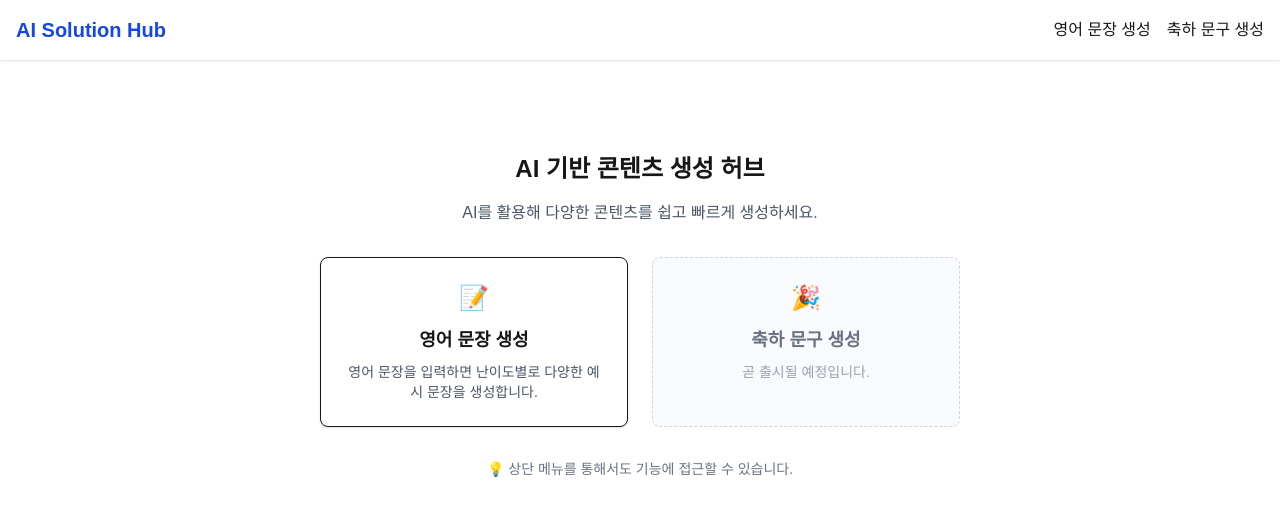
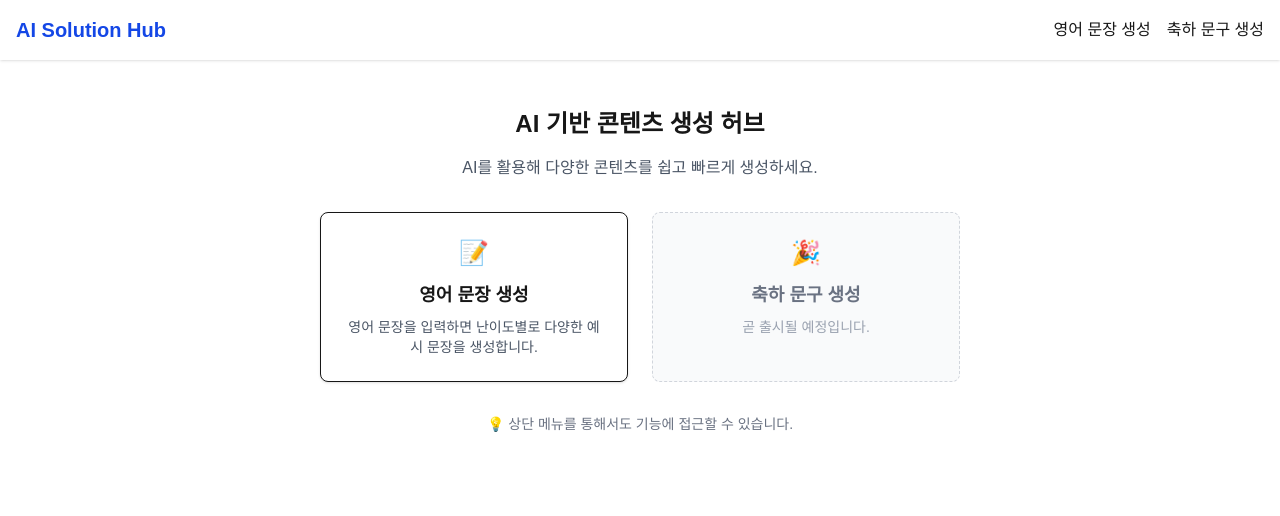
Before and after one commit to gabrielwithappy/ai-solution-hub, a Next.js app in the folder webapp/: page / in a window 1280 px wide. Shown: the top 516 px of the page. Built offline with nearby package versions, Linux system fonts and the light colour scheme.

Commit message:
change page span

```diff
--- a/webapp/src/app/page.tsx
+++ b/webapp/src/app/page.tsx
@@ -2,8 +2,8 @@ import Link from 'next/link';
 
 export default function HomePage() {
   return (
-    <main className="flex flex-col items-center justify-center h-[60vh] text-center">
-      <section className="max-w-2xl">
+    <main className="flex flex-col items-center justify-start py-8 text-center">
+      <section className="max-w-4xl">
         <h2 className="text-2xl font-bold mb-4">AI 기반 콘텐츠 생성 허브</h2>
         <p className="mb-8 text-gray-600">AI를 활용해 다양한 콘텐츠를 쉽고 빠르게 생성하세요.</p>
 
```
